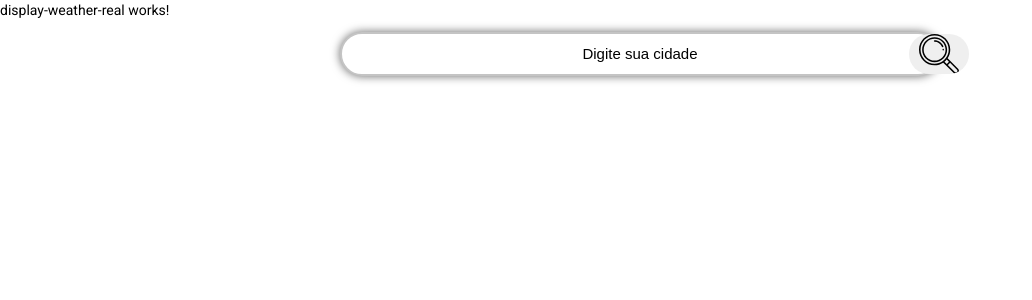
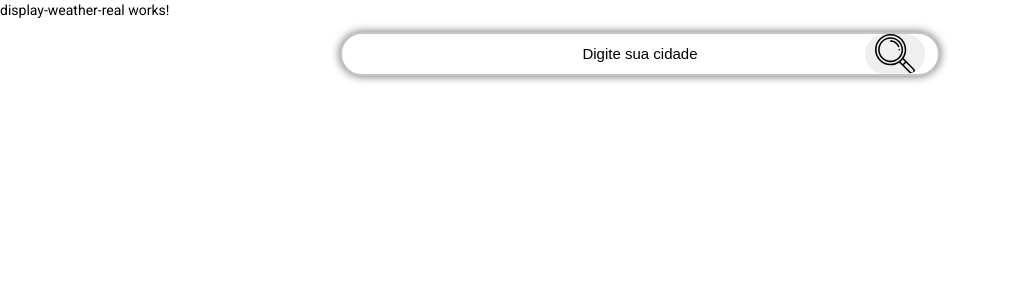
Before and after one commit to priscilafernandes/Weather-Project, an Angular app: page / in a window 1280 px wide. Shown: the top 300 px of the page, without its empty margins (0-1032 px from the left). Built offline with nearby package versions, Linux system fonts and the light colour scheme.

Commit message:
Ajuste Tecnico para usar o nome da cidade na URL da API

```diff
--- a/src/app/search-weather/search-weather.component.css
+++ b/src/app/search-weather/search-weather.component.css
@@ -21,7 +21,7 @@
     .form-search input[type="submit"] {
         position: absolute;
         top: 2px;
-        left: 781px;
+        left: 72%;
         width: 60px;
         height: 40px;
         border-radius: 55px;
--- a/src/app/service-api.service.ts
+++ b/src/app/service-api.service.ts
@@ -7,11 +7,11 @@ import { zip } from 'rxjs';
 })
 export class ServiceApiService {
 
-  weatherApi:string = "https://api.weatherbit.io/v2.0/current?postal_code=";
+  weatherApi: string = "https://api.weatherbit.io/v2.0/current?postal_code=";
 
-  constructor(private http:HttpClient) { }
+  constructor(private http: HttpClient) { }
 
-  getApiDate(zipcode){
-    return this.http.get(this.weatherApi + zipcode + "&country=BR&lang=pt&key=4c6b53bd14e84267b6e70da5b3e6d08d");
+  getApiDate(zipcode) {
+    return this.http.get(this.weatherApi + zipcode + "&country=BR&lang=pt&city=S%C3%A3o%20Paulo&key=4c6b53bd14e84267b6e70da5b3e6d08d");
   }
 }
```
